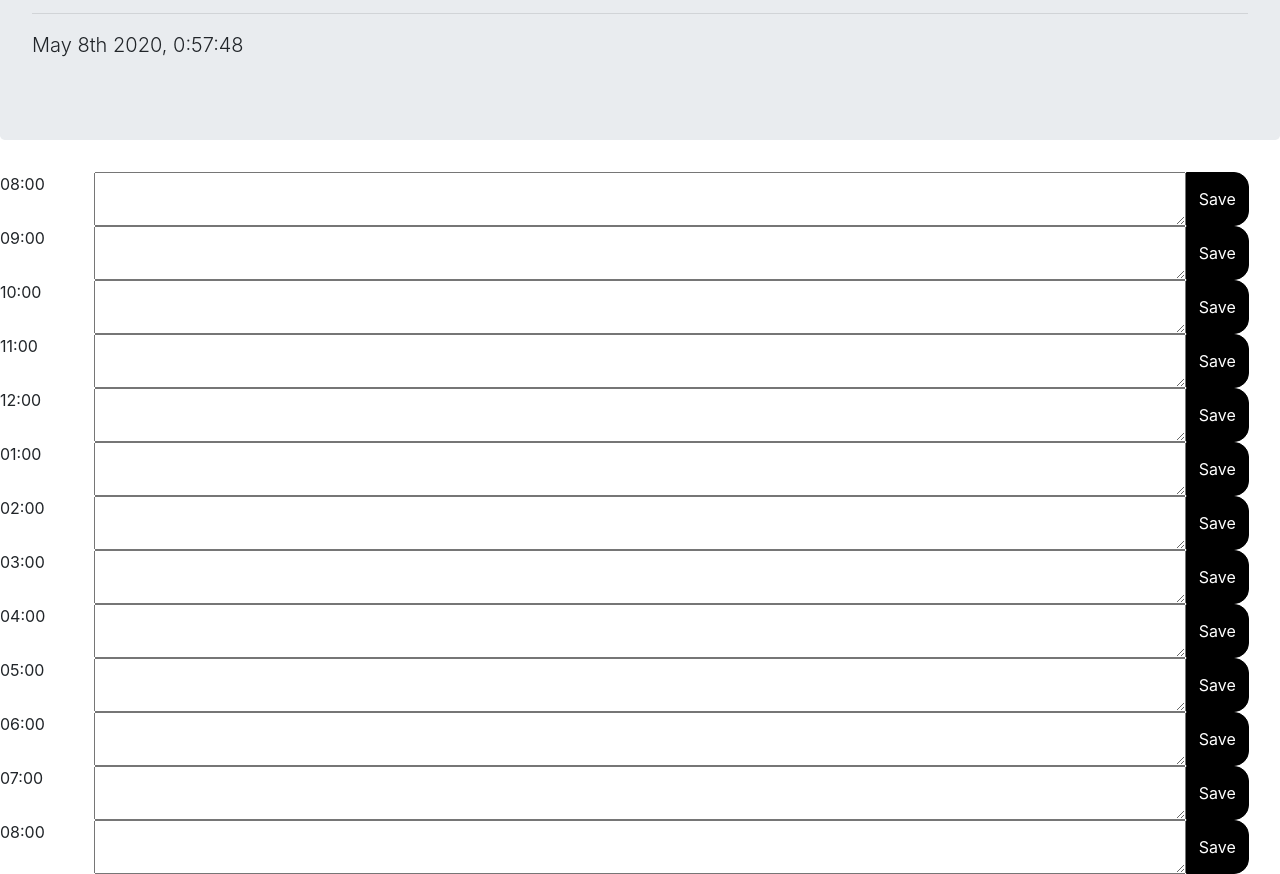
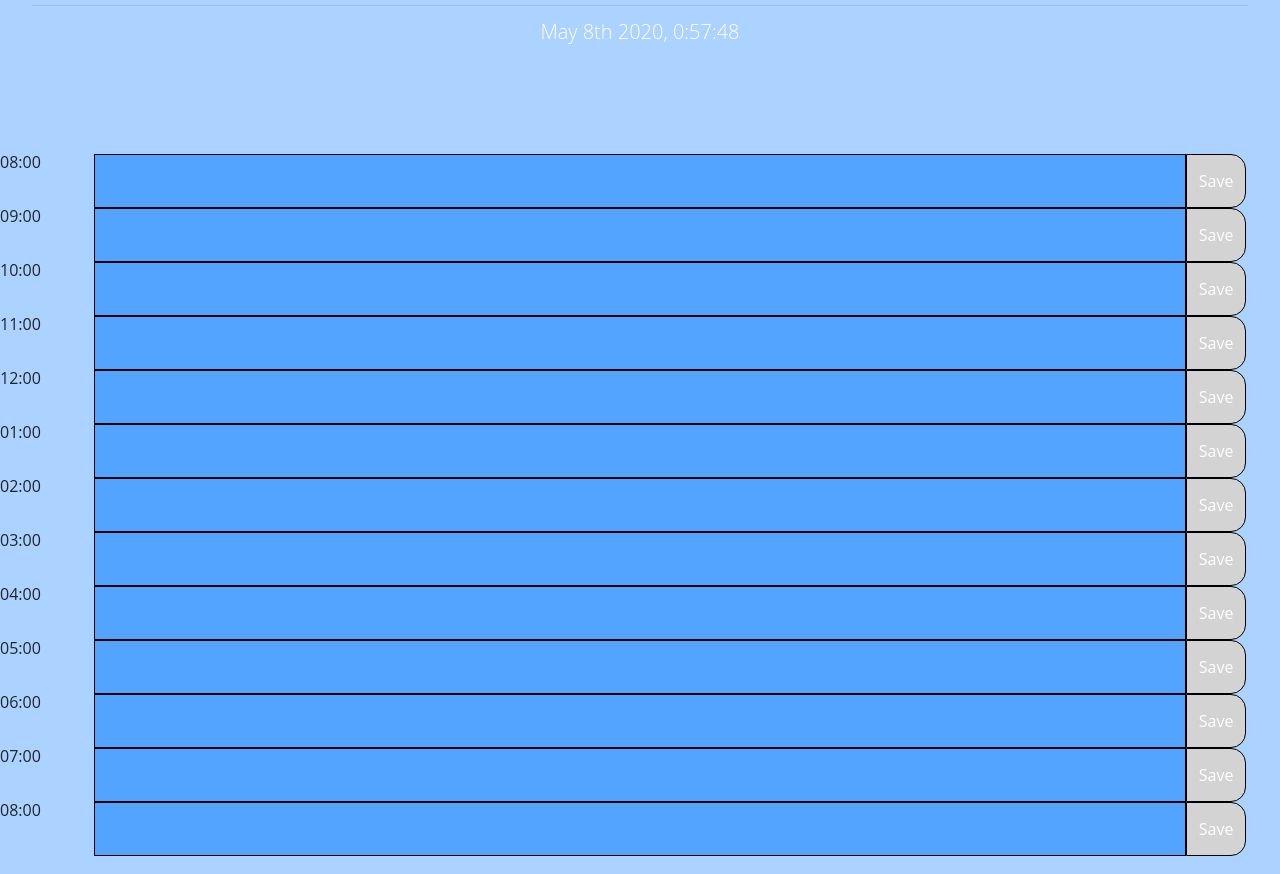
Before and after one commit to taypal/DayPlanner, a plain HTML site: page index.html in a window 1280 px wide. Shown: the part 147-1021 px from the top of the page. Drawn offline with nearby package versions, Linux system fonts and the light colour scheme.

Commit message:
added styling

```diff
--- a/Assets/CSS/style.css
+++ b/Assets/CSS/style.css
@@ -5,7 +5,7 @@
     border-bottom-right-radius: 15px;
     border-top-left-radius: 0px;
     border-bottom-left-radius: 0px;
-    background-color: black;
+    background-color: lightgray;
     color: white;
   }
 
@@ -13,3 +13,31 @@
     font-size: 20px;
     transition: all .3s ease-in-out;
   }
+
+  body {
+    font-family: 'Open Sans', sans-serif;
+    font-size: 16px;
+    line-height: 1;
+    background-color: #ACD3FF ;
+  }
+
+  .jumbotron {
+    text-align: center;
+    background-color: transparent;
+    color: white;
+
+  }
+
+  textarea{
+    background: #53A4FF;
+    border: none;
+    resize: none;
+    color: white;
+    border: 1px solid black;
+    padding: 10px;
+  }
+
+  .present {
+    background-color: #D93232;
+    color: white;
+  }
--- a/index.html
+++ b/index.html
@@ -25,79 +25,79 @@
     <div id="hour-8" data-hour="8" class="row past time-block">
         <div class="col-md-1 hour">08:00</div>
         <textarea data-task="8" class="col-md-10 text-center description"></textarea>
-        <button type="button" class="btn saveBtn"><i class="fas fa-save"></i>Save</button>
+        <button type="button" class="btn saveBtn">Save</button>
     </div>
 
     <div id="hour-9" data-hour="9" class="row past time-block">
         <div class="col-md-1 hour">09:00</div>
         <textarea data-task="9" class="col-md-10 text-center description"></textarea>
-        <button type="button" class="btn saveBtn"><i class="fas fa-save"></i>Save</button>
+        <button type="button" class="btn saveBtn">Save</button>
     </div>
 
     <div id="hour-10" data-hour="10" class="row past time-block">
         <div class="col-md-1 hour">10:00</div>
         <textarea data-task="10" class="col-md-10 text-center description"></textarea>
-        <button type="button" class="btn saveBtn"><i class="fas fa-save"></i>Save</button>
+        <button type="button" class="btn saveBtn">Save</button>
     </div>
 
     <div id="hour-11" data-hour="11" class="row past time-block">
         <div class="col-md-1 hour">11:00</div>
         <textarea data-task="11" class="col-md-10 text-center description"></textarea>
-        <button type="button" class="btn saveBtn"><i class="fas fa-save"></i>Save</button>
+        <button type="button" class="btn saveBtn">Save</button>
     </div>
 
     <div id="hour-12" data-hour="12" class="row past time-block">
         <div class="col-md-1 hour">12:00</div>
         <textarea data-task="12" class="col-md-10 text-center description"></textarea>
-        <button type="button" class="btn saveBtn"><i class="fas fa-save"></i>Save</button>
+        <button type="button" class="btn saveBtn">Save</button>
     </div>
 
     <div id="hour-13" data-hour="13" class="row past time-block">
         <div class="col-md-1 hour">01:00</div>
         <textarea data-task="13" class="col-md-10 text-center description"></textarea>
-        <button type="button" class="btn saveBtn"><i class="fas fa-save"></i>Save</button>
+        <button type="button" class="btn saveBtn">Save</button>
     </div>
 
     <div id="hour-14" data-hour="14" class="row past time-block">
         <div class="col-md-1 hour">02:00</div>
         <textarea data-task="14" class="col-md-10 text-center description"></textarea>
-        <button type="button" class="btn saveBtn"><i class="fas fa-save"></i>Save</button>
+        <button type="button" class="btn saveBtn">Save</button>
     </div>
 
     <div id="hour-15" data-hour="15" class="row past time-block">
         <div class="col-md-1 hour">03:00</div>
         <textarea data-task="15" class="col-md-10 text-center description"></textarea>
-        <button type="button" class="btn saveBtn"><i class="fas fa-save"></i>Save</button>
+        <button type="button" class="btn saveBtn">Save</button>
     </div>
 
     <div id="hour-16" data-hour="16" class="row past time-block">
         <div class="col-md-1 hour">04:00</div>
         <textarea data-task="16" class="col-md-10 text-center description"></textarea>
-        <button type="button" class="btn saveBtn"><i class="fas fa-save"></i>Save</button>
+        <button type="button" class="btn saveBtn">Save</button>
     </div>
 
     <div id="hour-17" data-hour="17" class="row past time-block">
         <div class="col-md-1 hour">05:00</div>
         <textarea data-task="17" class="col-md-10 text-center description"></textarea>
-        <button type="button" class="btn saveBtn"><i class="fas fa-save"></i>Save</button>
+        <button type="button" class="btn saveBtn">Save</button>
     </div>
 
     <div id="hour-18" data-hour="18" class="row past time-block">
         <div class="col-md-1 hour">06:00</div>
         <textarea data-task="18" class="col-md-10 text-center description"></textarea>
-        <button type="button" class="btn saveBtn"><i class="fas fa-save"></i>Save</button>
+        <button type="button" class="btn saveBtn">Save</button>
     </div>
 
     <div id="hour-19" data-hour="19" class="row past time-block">
         <div class="col-md-1 hour">07:00</div>
         <textarea data-task="19" class="col-md-10 text-center description"></textarea>
-        <button type="button" class="btn saveBtn"><i class="fas fa-save"></i>Save</button>
+        <button type="button" class="btn saveBtn">Save</button>
     </div>
 
     <div id="hour-20" data-hour="20" class="row past time-block">
         <div class="col-md-1 hour">08:00</div>
         <textarea data-task="20" class="col-md-10 text-center description"></textarea>
-        <button type="button" class="btn saveBtn"><i class="fas fa-save"></i>Save</button>
+        <button type="button" class="btn saveBtn">Save</button>
     </div>
 
 
```
